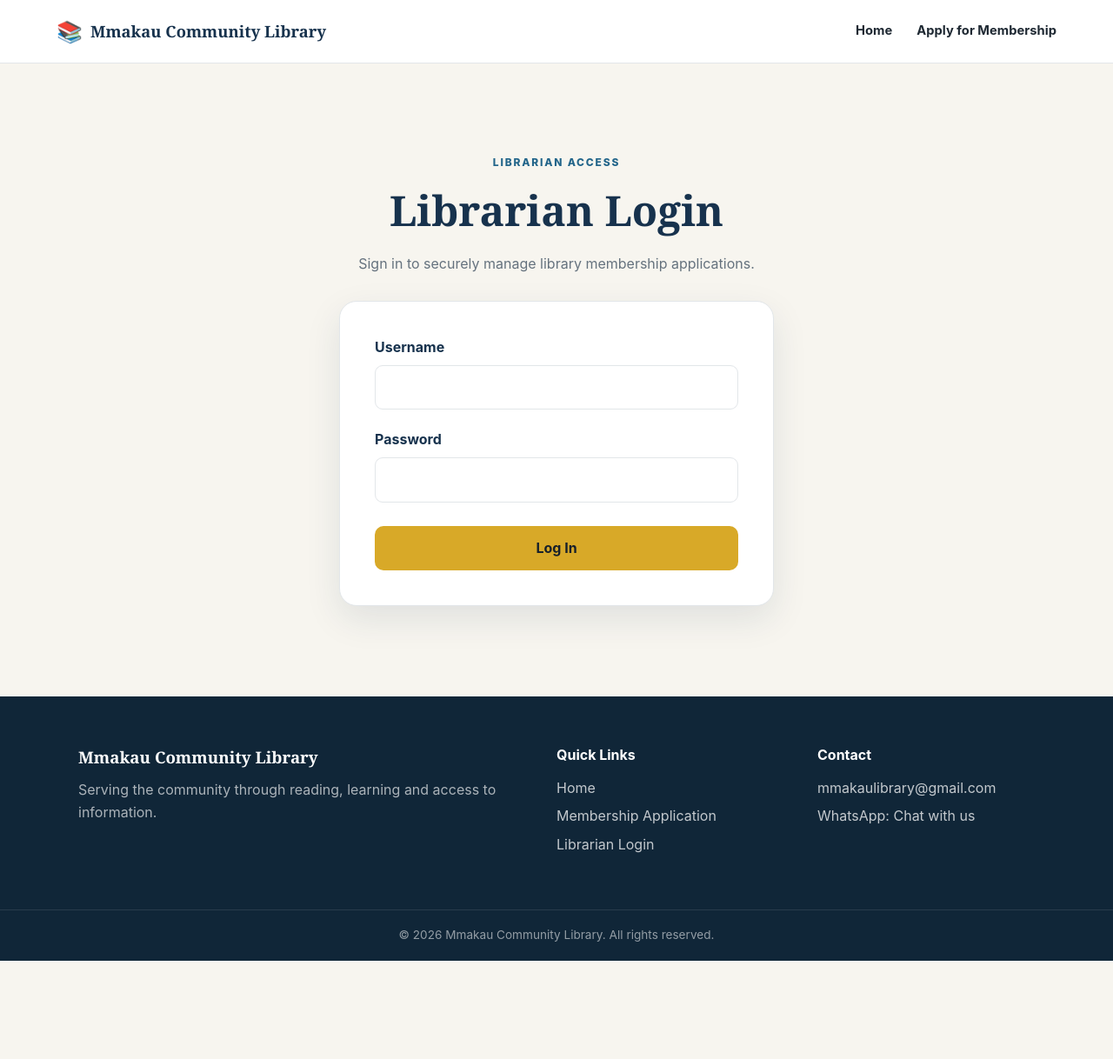
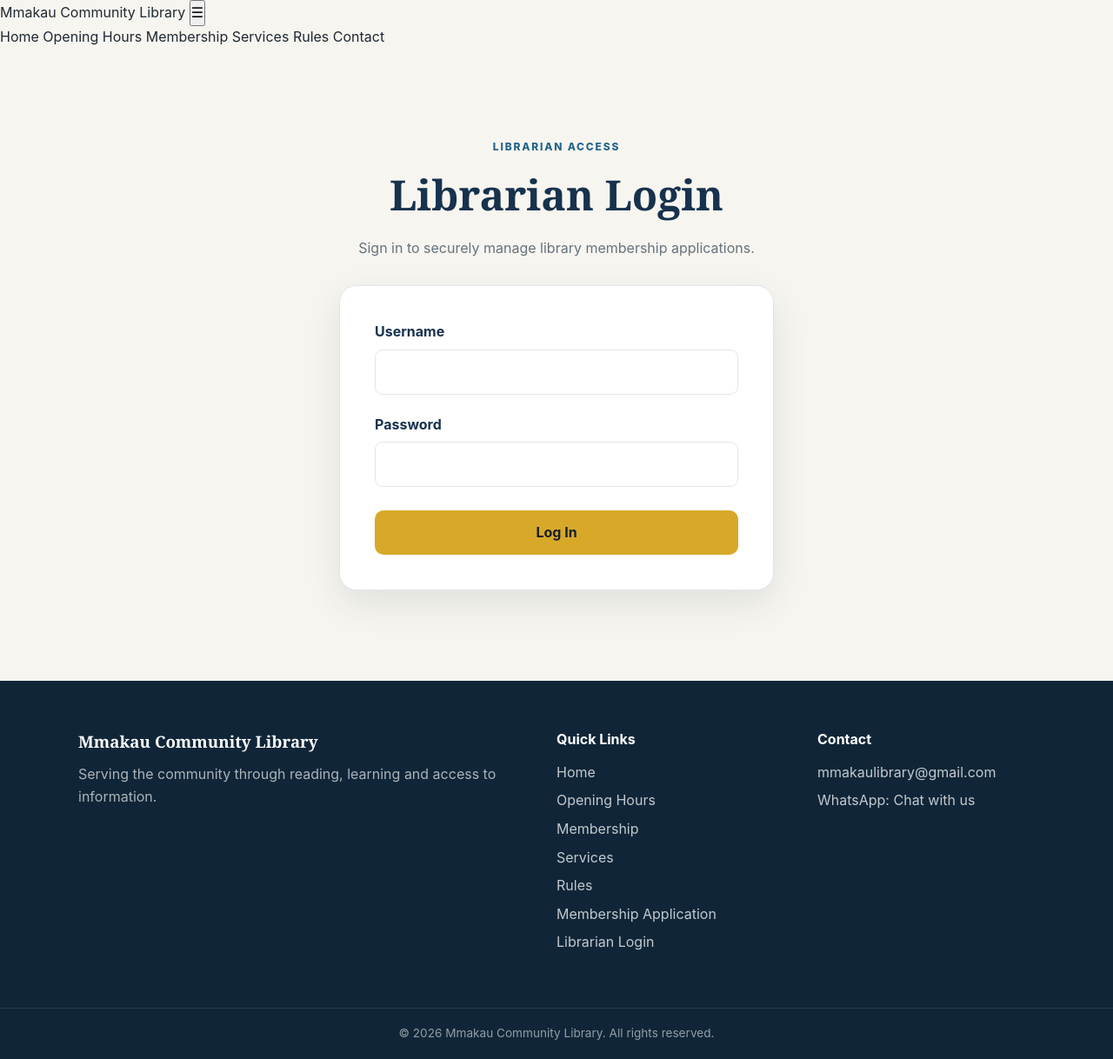
Before and after one commit to musaarh/Mmakau-Community-Library-Membership-System, a Flask app: page /admin/login in a window 1280 px wide. Shown: the whole page at 87% size. Before the commit the page ends 1105 px from the top, so only its background shows below. Run offline with Flask 3, Linux system fonts and the light colour scheme.

Commit message:
Update base.html

```diff
--- a/templates/base.html
+++ b/templates/base.html
@@ -10,16 +10,16 @@
         content="width=device-width, initial-scale=1.0"
     >
 
+    <meta
+        name="description"
+        content="Mmakau Community Library - Opening hours, membership, library services, rules and contact information."
+    >
+
     <title>
         {% block title %}
         Mmakau Community Library
         {% endblock %}
     </title>
-
-    <meta
-        name="description"
-        content="Mmakau Community Library membership system."
-    >
 
     <link
         rel="stylesheet"
@@ -32,51 +32,72 @@
 <body>
 
 
-<!-- =========================================
-     HEADER
-========================================= -->
+    <!-- =========================
+         NAVIGATION
+    ========================== -->
 
-<header class="site-header">
+    <nav class="navbar">
 
-    <div class="header-container">
+        <div class="nav-container">
 
             <a
                 href="{{ url_for('home') }}"
-            class="site-logo"
+                class="nav-logo"
             >
-
-            <span class="logo-icon">
-                📚
-            </span>
-
-            <span>
                 Mmakau Community Library
-            </span>
-
             </a>
 
 
-        <nav class="portal-navigation">
+            <button
+                class="menu-button"
+                id="menuButton"
+                aria-label="Open navigation menu"
+                aria-expanded="false"
+            >
+                ☰
+            </button>
+
+
+            <div
+                class="nav-links"
+                id="navLinks"
+            >
 
                 <a href="{{ url_for('home') }}">
                     Home
                 </a>
 
-            <a href="{{ url_for('apply') }}">
-                Apply for Membership
+                <a href="{{ url_for('home') }}#hours">
+                    Opening Hours
                 </a>
+
+                <a href="{{ url_for('home') }}#membership">
+                    Membership
+                </a>
+
+                <a href="{{ url_for('home') }}#services">
+                    Services
+                </a>
+
+                <a href="{{ url_for('home') }}#rules">
+                    Rules
+                </a>
+
+                <a href="{{ url_for('home') }}#contact">
+                    Contact
+                </a>
+
+            </div>
+
+        </div>
 
     </nav>
 
-    </div>
-
-</header>
 
 
-
-<!-- =========================================
+    <!-- =========================
          FLASH MESSAGES
-========================================= -->
+    ========================== -->
 
     {% with messages = get_flashed_messages(
         with_categories=true
@@ -104,9 +125,9 @@
 
 
 
-<!-- =========================================
+    <!-- =========================
          PAGE CONTENT
-========================================= -->
+    ========================== -->
 
     {% block content %}
 
@@ -114,16 +135,18 @@
 
 
 
-<!-- =========================================
+    <!-- =========================
          FOOTER
-========================================= -->
+    ========================== -->
 
     <footer>
 
         <div class="footer-container">
 
 
-        <!-- LIBRARY -->
+            <!-- =========================
+                 LIBRARY
+            ========================== -->
 
             <div>
 
@@ -140,7 +163,10 @@
             </div>
 
 
-        <!-- QUICK LINKS -->
+
+            <!-- =========================
+                 QUICK LINKS
+            ========================== -->
 
             <div>
 
@@ -148,13 +174,36 @@
                     Quick Links
                 </h4>
 
+
                 <a href="{{ url_for('home') }}">
                     Home
                 </a>
 
+
+                <a href="{{ url_for('home') }}#hours">
+                    Opening Hours
+                </a>
+
+
+                <a href="{{ url_for('home') }}#membership">
+                    Membership
+                </a>
+
+
+                <a href="{{ url_for('home') }}#services">
+                    Services
+                </a>
+
+
+                <a href="{{ url_for('home') }}#rules">
+                    Rules
+                </a>
+
+
                 <a href="{{ url_for('apply') }}">
                     Membership Application
                 </a>
+
 
                 <a href="{{ url_for('admin_login') }}">
                     Librarian Login
@@ -163,7 +212,10 @@
             </div>
 
 
-        <!-- CONTACT -->
+
+            <!-- =========================
+                 CONTACT
+            ========================== -->
 
             <div>
 
@@ -171,9 +223,13 @@
                     Contact
                 </h4>
 
-            <a href="mailto:mmakaulibrary@gmail.com">
+
+                <a
+                    href="mailto:mmakaulibrary@gmail.com"
+                >
                     mmakaulibrary@gmail.com
                 </a>
+
 
                 <a
                     href="https://wa.me/27679601395"
@@ -188,12 +244,19 @@
         </div>
 
 
+
+        <!-- =========================
+             FOOTER BOTTOM
+        ========================== -->
+
         <div class="footer-bottom">
 
             <p>
+
                 © {{ current_year }}
                 Mmakau Community Library.
                 All rights reserved.
+
             </p>
 
         </div>
@@ -201,6 +264,16 @@
     </footer>
 
 
+
+    <!-- =========================
+         JAVASCRIPT
+    ========================== -->
+
+    <script
+        src="{{ url_for('static', filename='js/script.js') }}"
+    ></script>
+
+
 </body>
 
 </html>
```
Lines whose indentation alone changed are shown as unchanged.
